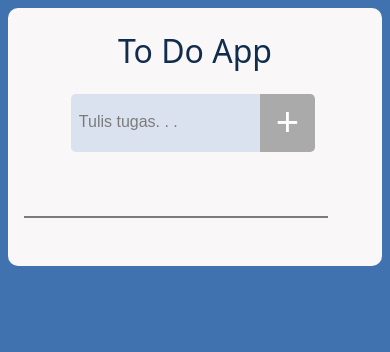
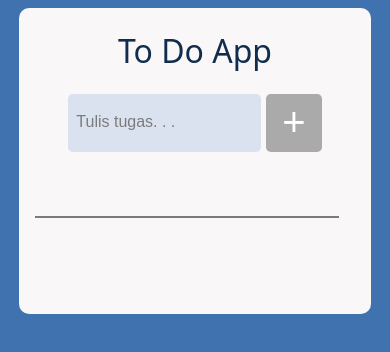
Before and after one commit to Nuuriii/Simple-Todo, a React (Vite) app: page / in a window 390 px wide. Shown: the top 352 px of the page. Built offline with nearby package versions, Linux system fonts and the light colour scheme.

Commit message:
style: fix responsive

```diff
--- a/src/Components/Todo.style.ts
+++ b/src/Components/Todo.style.ts
@@ -2,11 +2,15 @@ import styled from "styled-components";
 
 export const Wrapper = styled.div`
    display: flex;
+   width: 20rem;
    justify-content: center;
    flex-direction: column;
    background-color: #f9f7f7;
    border-radius: 0.625rem;
-   padding: 0 1rem;
+   padding: 0 1rem 3rem 1rem;
+   @media screen and (min-width: 1200px) {
+      width: 30rem;
+   }
 `;
 
 export const Title = styled.div`
@@ -22,6 +26,7 @@ export const Title = styled.div`
 export const InputWrapper = styled.div`
    display: flex;
    justify-content: center;
+   gap: 5px;
    input {
       background-color: #dbe2ef;
       border: none;
@@ -34,14 +39,19 @@ export const InputWrapper = styled.div`
    }
    button {
       font-size: 40px;
-      position: relative;
       right: 4px;
       border: none;
       padding: 0.4rem 1rem;
       background-color: #aaa;
       color: white;
-      border-top-right-radius: 0.3rem;
-      border-bottom-right-radius: 0.3rem;
+      border-radius: 0.3rem;
+   }
+   button:hover {
+      background-color: #b8abab;
+   }
+   button:active {
+      transform: scale(0.96);
+      background-color: #d6d3d3;
    }
 `;
 
--- a/src/index.css
+++ b/src/index.css
@@ -1,4 +1,6 @@
 :root {
    height: 100vh;
    background-color: #3f72af;
+   display: flex;
+   justify-content: center;
 }
```
